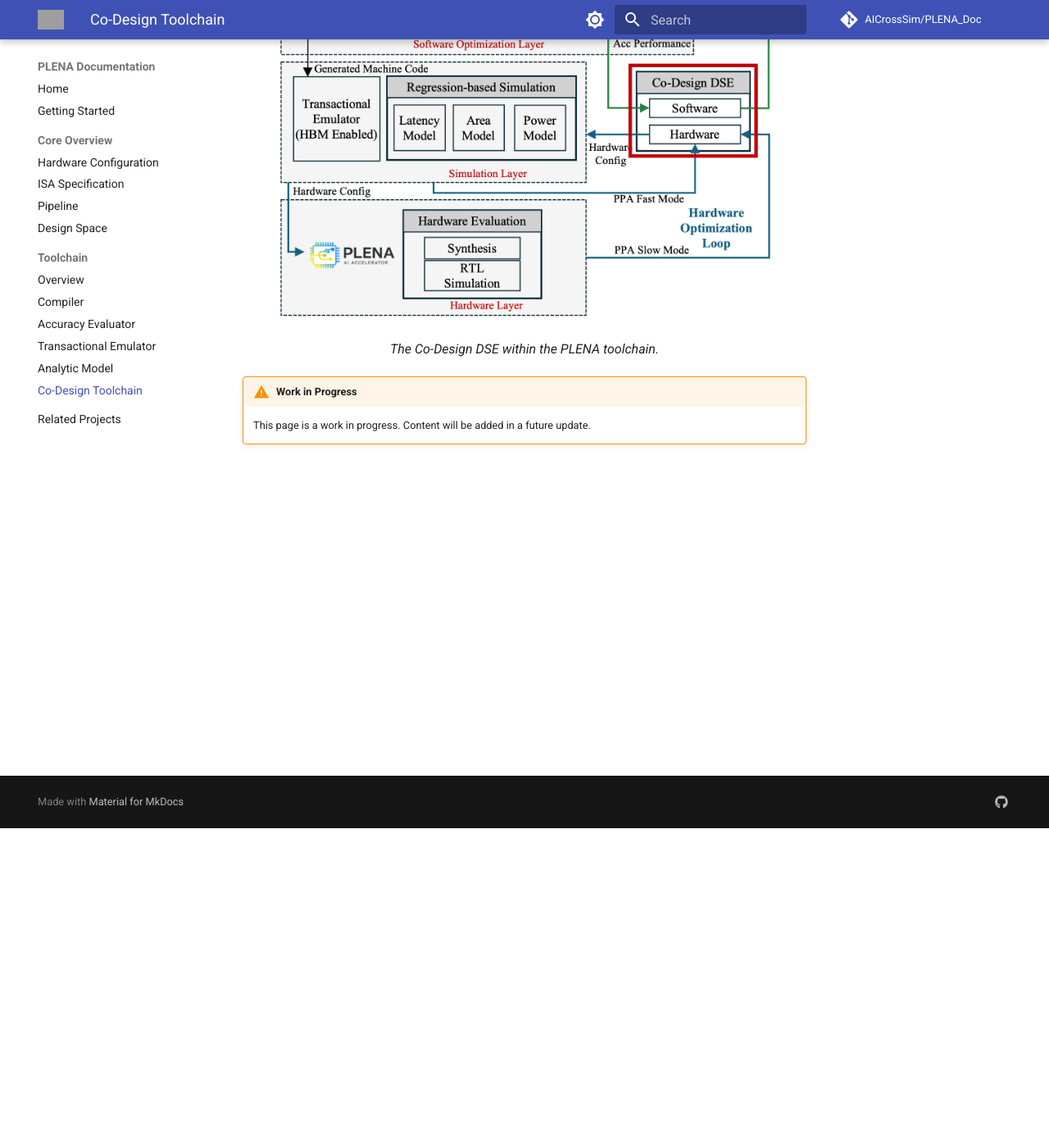
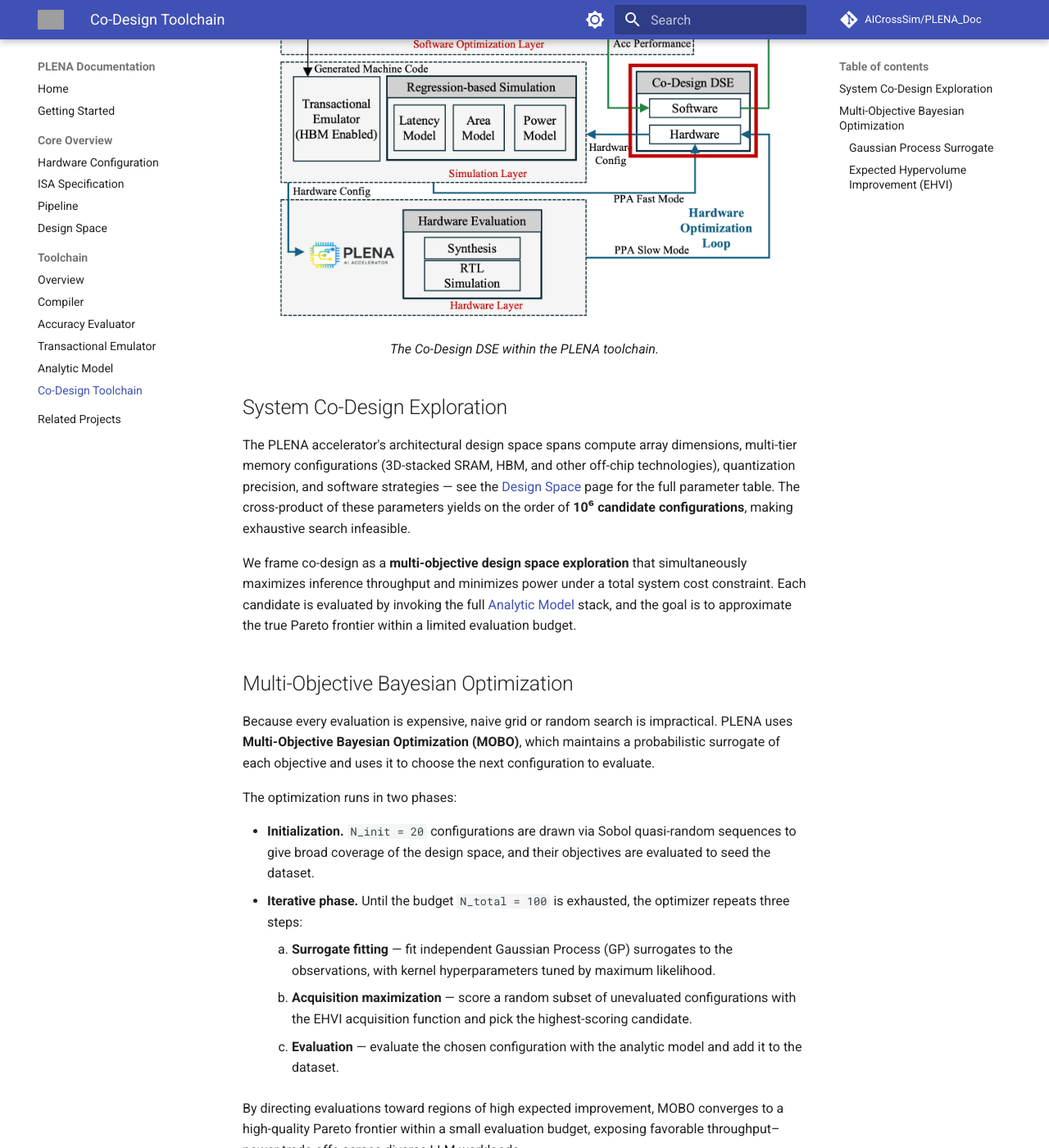
Before and after one commit to AICrossSim/PLENA_Doc, an MkDocs documentation site: the page built from doc/co_design.md, in a window 1280 px wide and 1400 px high, scrolled down 390 px. Shown: the whole window at 82% size. Built offline with MkDocs 1.6.1 and Material for MkDocs 9.7.7, drawn with Linux system fonts in a browser that asks for light colours; comment, search, counter and statistics services are not loaded; some of the changed text lies outside the part shown; grey boxes are pictures that could not be loaded.

Commit message:
add co design section

```diff
--- a/doc/co_design.md
+++ b/doc/co_design.md
@@ -5,5 +5,78 @@
   <p><em>The Co-Design DSE within the PLENA toolchain.</em></p>
 </div>
 
-!!! warning "Work in Progress"
-    This page is a work in progress. Content will be added in a future update.
+## System Co-Design Exploration
+
+The PLENA accelerator's architectural design space spans compute array
+dimensions, multi-tier memory configurations (3D-stacked SRAM, HBM, and other
+off-chip technologies), quantization precision, and software strategies — see
+the [Design Space](design_space.md) page for the full parameter table. The
+cross-product of these parameters yields on the order of **10⁶ candidate
+configurations**, making exhaustive search infeasible.
+
+We frame co-design as a **multi-objective design space exploration** that
+simultaneously maximizes inference throughput and minimizes power under a total
+system cost constraint. Each candidate is evaluated by invoking the full
+[Analytic Model](analytic_model.md) stack, and the goal is to approximate the
+true Pareto frontier within a limited evaluation budget.
+
+## Multi-Objective Bayesian Optimization
+
+Because every evaluation is expensive, naive grid or random search is
+impractical. PLENA uses **Multi-Objective Bayesian Optimization (MOBO)**, which
+maintains a probabilistic surrogate of each objective and uses it to choose the
+next configuration to evaluate.
+
+The optimization runs in two phases:
+
+- **Initialization.** `N_init = 20` configurations are drawn via Sobol
+  quasi-random sequences to give broad coverage of the design space, and their
+  objectives are evaluated to seed the dataset.
+- **Iterative phase.** Until the budget `N_total = 100` is exhausted, the
+  optimizer repeats three steps:
+    1. **Surrogate fitting** — fit independent Gaussian Process (GP)
+       surrogates to the observations, with kernel hyperparameters tuned by
+       maximum likelihood.
+    2. **Acquisition maximization** — score a random subset of unevaluated
+       configurations with the EHVI acquisition function and pick the
+       highest-scoring candidate.
+    3. **Evaluation** — evaluate the chosen configuration with the analytic
+       model and add it to the dataset.
+
+By directing evaluations toward regions of high expected improvement, MOBO
+converges to a high-quality Pareto frontier within a small evaluation budget,
+exposing favorable throughput–power trade-offs across diverse LLM workloads.
+
+### Gaussian Process Surrogate
+
+Each objective is modeled independently with a **Gaussian Process**, a
+non-parametric probabilistic model that produces, for any candidate, a
+predictive mean (the estimated objective value) and a predictive variance
+(model uncertainty). Variance is higher far from observed points, which
+naturally balances **exploitation** of promising regions with **exploration**
+of uncertain ones.
+
+### Expected Hypervolume Improvement (EHVI)
+
+PLENA adopts **Expected Hypervolume Improvement** as the acquisition function.
+Dominated hypervolume is the only unary Pareto-quality indicator that is
+strictly monotone with respect to Pareto dominance, so maximizing it provably
+improves the Pareto front.
+
+Given the current Pareto set \(\mathcal{P}_t\) and a reference point
+\(\mathbf{r}\), the dominated hypervolume is:
+
+\[
+  \mathrm{HV}(\mathcal{P}_t, \mathbf{r})
+  = \mathrm{Vol}\bigl(\{\mathbf{y} \in \mathbb{R}^M \mid
+    \exists\, \mathbf{x} \in \mathcal{P}_t : \mathbf{f}(\mathbf{x}) \preceq \mathbf{y} \preceq \mathbf{r}\}\bigr).
+\]
+
+EHVI is the expected increase in this hypervolume if candidate \(\mathbf{x}\)
+were evaluated, integrating over the GP posterior:
+
+\[
+  \alpha_{\mathrm{EHVI}}(\mathbf{x})
+  = \mathbb{E}\bigl[\mathrm{HV}(\mathcal{P}_t \cup \{\mathbf{x}\}, \mathbf{r})
+    - \mathrm{HV}(\mathcal{P}_t, \mathbf{r}) \mid \mathcal{D}_t\bigr].
+\]
```
